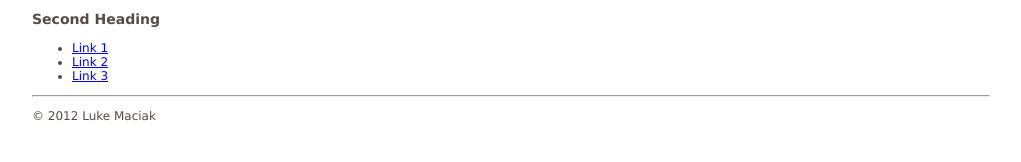
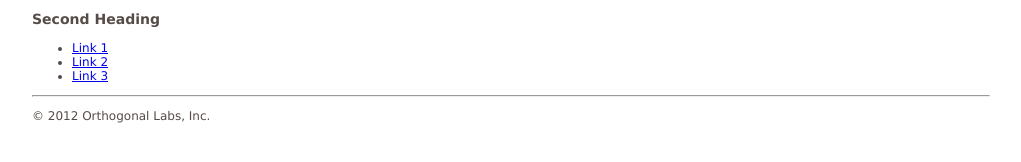
Before and after one commit to Hipmob/hipmob.github.com, a Jekyll site: the page built from index.html, in a window 1280 px wide. Shown: the part 187-349 px from the top of the page, without its empty margins (26-1047 px from the left). Built offline with Jekyll 4.4.1, drawn with Linux system fonts in a browser that asks for light colours; part of the change alters nothing that is shown.

Commit message:
Setup the right footer

```diff
--- a/_layouts/default.html
+++ b/_layouts/default.html
@@ -6,43 +6,44 @@
     <title>{% if page.title %} {{ page.title }} | {% endif %} - Engineering @ Hipmob</title>
     <link rel="stylesheet" href="{{site.baseurl}}/style.css" />
     <link rel="alternate" type="application/rss+xml" title="RSS Feed" href="{{site.baseurl}}/feed.xml" />
+    <script type="text/javascript">
+      var _gaq = _gaq || [];
+      _gaq.push(['_setAccount', 'UA-35392546-1']);
+      _gaq.push(['_trackPageview']);
+
+      (function() {
+      var ga = document.createElement('script'); ga.type = 'text/javascript'; ga.async = true;
+      ga.src = ('https:' == document.location.protocol ? 'https://ssl' : 'http://www') + '.google-analytics.com/ga.js';
+      var s = document.getElementsByTagName('script')[0]; s.parentNode.insertBefore(ga, s);
+      })();
+    </script>
   </head>
-
   <body>
     <div id="header">
       <h1>Welcome to my page</h1>
       <h4>Here is some tagline</h4>
       <hr />
     </div>
-
     <div id="sidebar">
-
       <h3>First Heading</h3>
-
       <ul>
         <li><a href="{{site.baseurl}}/">Home</a></li>
         <li><a href="{{site.baseurl}}/archive">Archive</a></li>
         <li><a href="{{site.baseurl}}/feed.xml">RSS Feed</a></li>
       </ul>
-
       <h3>Second Heading</h3>
-
       <ul>
 	<li><a href="#">Link 1</a></li>
 	<li><a href="#">Link 2</a></li>
 	<li><a href="#">Link 3</a></li>
       </ul>
     </div>
-
     <div id="content">
-
       {{ content }}
-
     </div>
-
     <div id="footer">
       <hr />
-      <p>&copy; 2012 Luke Maciak</p>
+      <p>&copy; 2012 Orthogonal Labs, Inc.</p>
     </div>
 
   </body>
```
